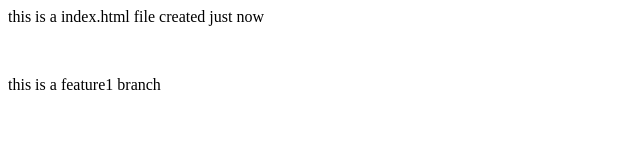
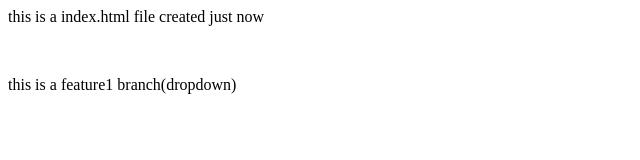
Before and after one commit to sanaansari-786/localsystem, a plain HTML site: page index.html in a window 1280 px wide. Shown: the full height of the page, 0-640 px from the left. Drawn offline with Linux system fonts and the light colour scheme.

Commit message:
dropdown added

```diff
--- a/index.html
+++ b/index.html
@@ -1,3 +1,3 @@
 <p>this is a index.html file created just now</p>
 <br>
-<p>this is a feature1 branch</p>
+<p>this is a feature1 branch(dropdown)</p>
```
